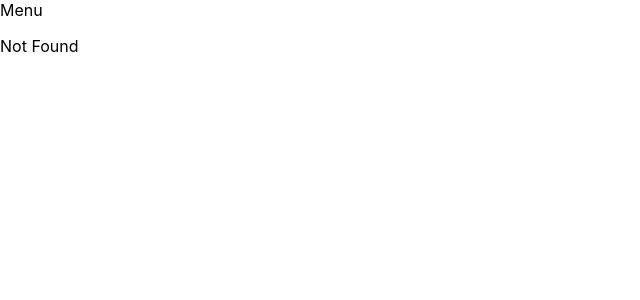
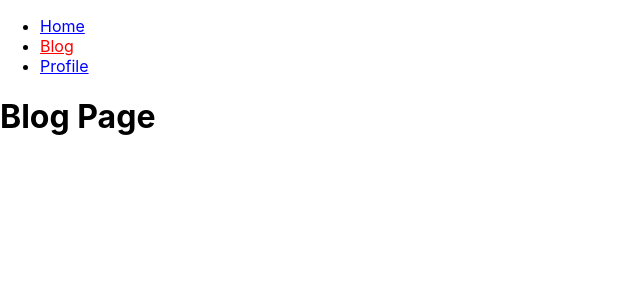
Before and after one commit to MarcoArredondo/curso-react-router, a React (Create React App) app: page /#/blog in a window 1280 px wide. Before the commit this address had no page. Shown: the top 300 px of the page, without its empty margins (0-640 px from the left). Built offline with nearby package versions, Linux system fonts and the light colour scheme.

Commit message:
Creating navigation with Link and NavLink components and adding conditional styling

```diff
--- a/src/App.js
+++ b/src/App.js
@@ -15,7 +15,7 @@
 
       <Routes>
         <Route path="/" element={<HomePage />} />
-        <Route path="/blob" element={<BlogPage />} />
+        <Route path="/blog" element={<BlogPage />} />
         <Route path="/profile" element={<ProfilePage />} />
         <Route path="*" element={<p>Not Found</p>} />
       </Routes>
--- a/src/Menu.js
+++ b/src/Menu.js
@@ -1,8 +1,43 @@
 import React from "react";
+import { Link, NavLink } from "react-router-dom";
 
 function Menu(){
     return (
-        <nav>Menu</nav>
+        <nav>
+            <ul>
+               {/*<li>
+                <Link to="/">Home</Link>
+               </li>
+               <li>
+                <Link to="/blog">Blog</Link>
+               </li>
+               <li>
+                <Link to="/profile">Profile</Link>
+                </li>*/}
+
+                <li>
+                    <NavLink
+                    style={({isActive}) => ({
+                        color: isActive ? 'red' : 'blue',
+                    })}
+                    to="/">Home</NavLink>
+                </li>
+                <li>
+                    <NavLink
+                    style={({isActive}) => ({
+                        color: isActive ? 'red' : 'blue',
+                    })}
+                    to="/blog">Blog</NavLink>
+                </li>
+                <li>
+                    <NavLink
+                    style={({isActive}) => ({
+                        color: isActive ? 'red' : 'blue',
+                    })}
+                    to="/profile">Profile</NavLink>
+                </li>
+            </ul>
+        </nav>
     );
 }
 
```
